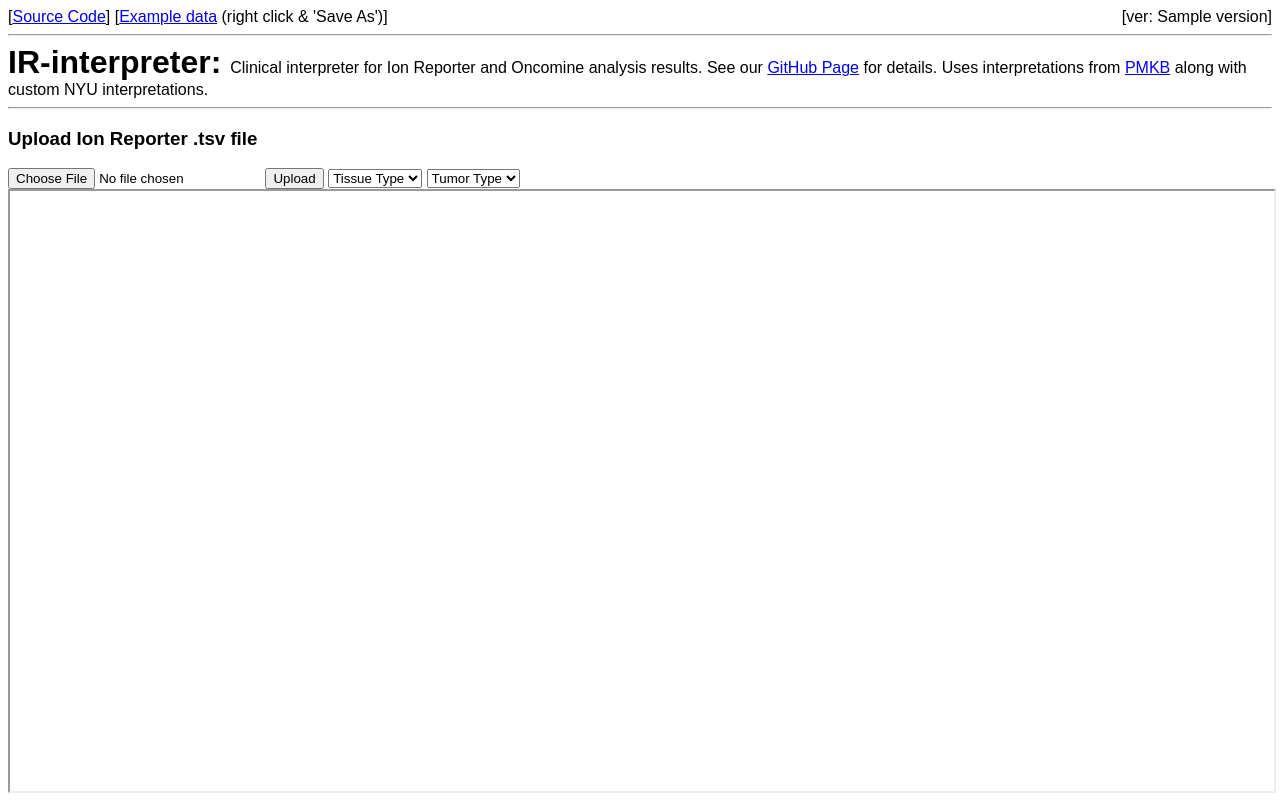
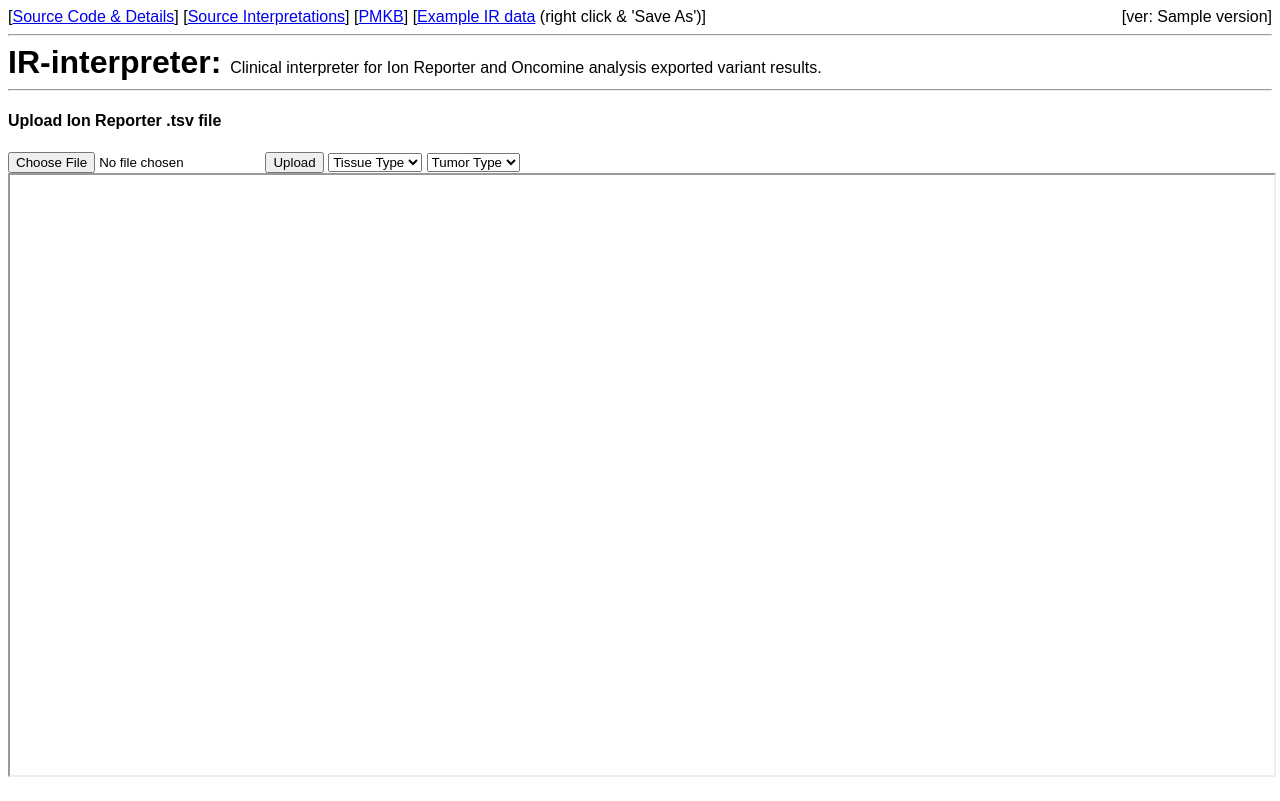
Before and after one commit to NYU-Molecular-Pathology/IR-interpreter, a Django app: template interpreter/templates/interpreter/index.html in a window 1280 px wide. After the commit the page ends 777 px from the top, so only its background shows below. Run offline with Django 3.2, Linux system fonts and the light colour scheme; tables that the repository leaves empty hold one stand-in row (values such as "Sample post"); the template is opened without the code that fills it: values that come from a table or form of the project are taken from there, most other values are stand-ins (such as "Sample title", 1, 10 or a date in 2020); parts of the project's set-up code (start-up, migrations or seed data) failed here and were passed over.

Commit message:
clean up home page

```diff
--- a/interpreter/importer.py
+++ b/interpreter/importer.py
@@ -295,7 +295,7 @@ def import_PMKB(**kwargs):
     entries = make_PMKB_entries(pmkb_df)
     logger.debug("Generated {0} variant entries".format(len(entries.index)))
 
-    entries.to_csv("all_entries.tsv", sep = "\t")
+    # entries.to_csv("all_entries.tsv", sep = "\t")
 
     # remove duplicates caused by duplicate PMKB entries in Excel sheet
     num_entries_start = entries.shape[0]
--- a/interpreter/templates/interpreter/index.html
+++ b/interpreter/templates/interpreter/index.html
@@ -10,8 +10,10 @@
     </head>
     <body >
         <div style="width: 75%; float:left;">
-            [<a href="https://github.com/NYU-Molecular-Pathology/IR-interpreter">Source Code</a>]
-            [<a href="https://raw.githubusercontent.com/NYU-Molecular-Pathology/IR-interpreter/master/example-data/Seraseq-DNA_RNA-07252018_v1_79026a9c-e0ff-4a32-9686-ead82c35f793-2018-08-21-15-00-11200.tsv">Example data</a> (right click & 'Save As')]
+            [<a href="https://github.com/NYU-Molecular-Pathology/IR-interpreter">Source Code & Details</a>]
+            [<a href="https://github.com/NYU-Molecular-Pathology/IR-interpreter/tree/master/interpreter/fixtures">Source Interpretations</a>]
+            [<a href="https://pmkb.weill.cornell.edu/">PMKB</a>]
+            [<a href="https://raw.githubusercontent.com/NYU-Molecular-Pathology/IR-interpreter/master/interpreter/fixtures/SeraSeq.tsv">Example IR data</a> (right click & 'Save As')]
         </div>
         <div style="width: 25%; float:right; align:right; text-align: right;">
             [ver: {{ version }}]
@@ -20,8 +22,8 @@
         <hr>
         <div>
             <h1 style='display:inline'>IR-interpreter: </h1>
-            <p style='display:inline'>Clinical interpreter for Ion Reporter and Oncomine analysis results.
-            See our <a href="https://github.com/NYU-Molecular-Pathology/IR-interpreter">GitHub Page</a> for details. Uses interpretations from <a href="https://pmkb.weill.cornell.edu/">PMKB</a> along with custom NYU interpretations.</p>
+            <p style='display:inline'>Clinical interpreter for Ion Reporter and Oncomine analysis exported variant results.
+            </p>
         </div>
         <hr>
         <div>
--- a/interpreter/templates/interpreter/upload.html
+++ b/interpreter/templates/interpreter/upload.html
@@ -1,5 +1,5 @@
 {% block upload %}
-<h3>Upload Ion Reporter .tsv file</h3>
+<h4>Upload Ion Reporter .tsv file</h4>
 <form method=post enctype=multipart/form-data action=/upload/ target=output>
     {% csrf_token %}
     <input type=file name=irtable>
```
